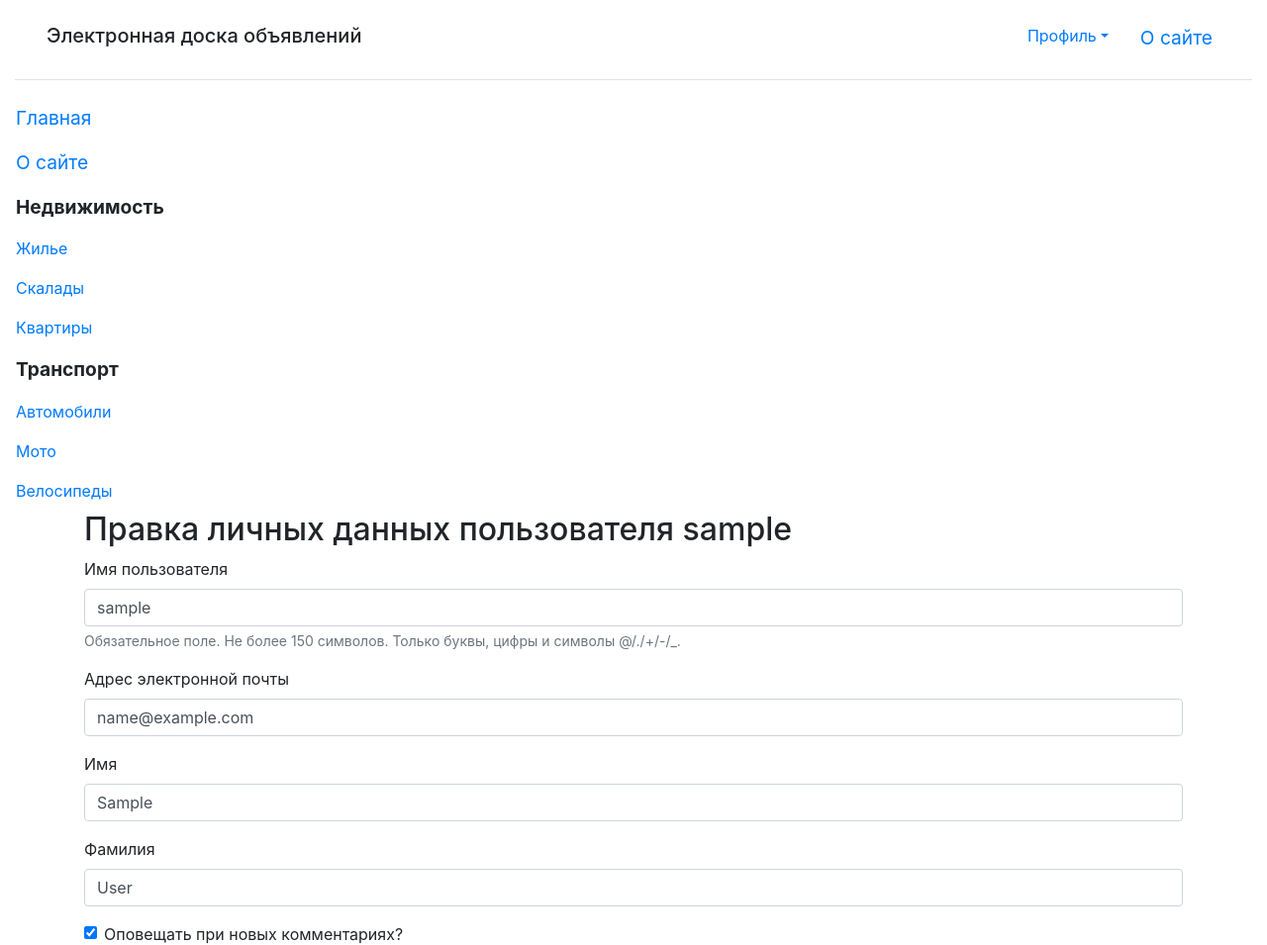
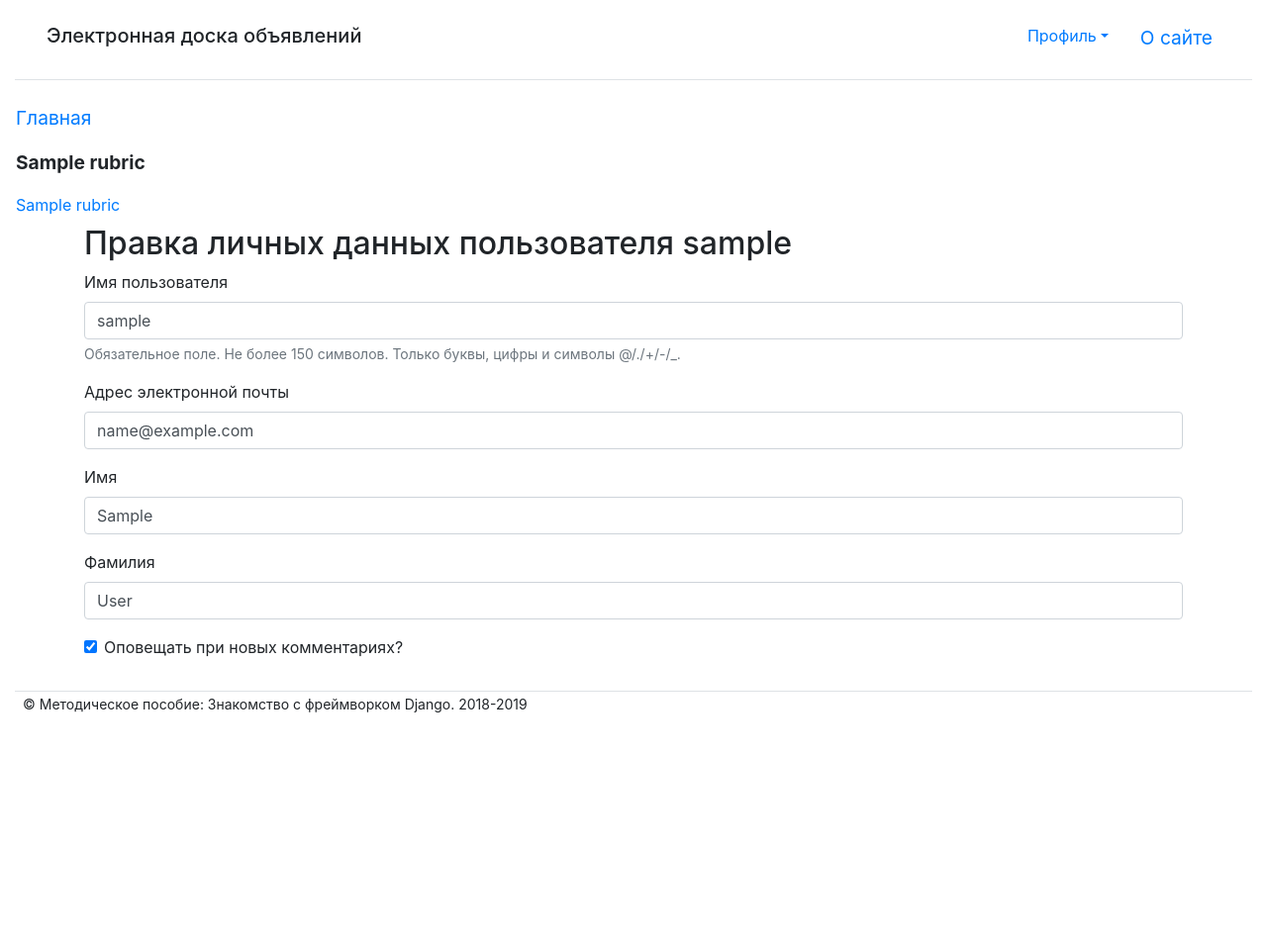
Before and after one commit to Snezhana-star/site, a Django app: page /accounts/profile/change/ in a window 1280 px wide. Shown: the top 955 px of the page at 99% size. After the commit the page ends 720 px from the top, so only its background shows below. Run offline with Django 3.2, Linux system fonts and the light colour scheme; a user stored in the database is signed in; tables that the repository leaves empty hold one stand-in row (values such as "Sample post"); some libraries are stand-ins or nearby versions.

Commit message:
Merge remote-tracking branch 'origin/master'

```diff
--- a/bboard/bboard/urls.py
+++ b/bboard/bboard/urls.py
@@ -19,11 +19,13 @@ from django.urls import path, include
 from django.conf import settings
 from django.views.decorators.cache import never_cache
 from django.views.static import serve
+from django.conf.urls.static import static
 
 urlpatterns = [
-   path('admin/', admin.site.urls),
-   path('', include('main.urls', namespace='')),
+    path('admin/', admin.site.urls),
+    path('', include('main.urls', namespace='')),
 ]
 
 if settings.DEBUG:
-   urlpatterns.append(path('static/<path:path>', never_cache(serve)))
+    urlpatterns.append(path('static/<path:path>', never_cache(serve)))
+    urlpatterns += static(settings.MEDIA_URL, document_root=settings.MEDIA_ROOT)
--- a/bboard/main/forms.py
+++ b/bboard/main/forms.py
@@ -1,12 +1,13 @@
 from django import forms
 
 from .models import AdvUser
+from django.contrib.auth import password_validation
+from django.core.exceptions import ValidationError
 from .models import SuperRubric, SubRubric
 
-from django.contrib.auth import password_validation
-from django.core.exceptions import ValidationError
 
-from .models import user_registrated
+
+
 
 
 class ChangeUserInfoForm(forms.ModelForm):
@@ -46,13 +47,12 @@ class RegisterUserForm(forms.ModelForm):
             raise ValidationError(errors)
 
     def save(self, commit=True):
-        user = super().save(commit=False)
+        user = super().save(commit=True)
         user.set_password(self.cleaned_data['password1'])
-        user.is_active = False
-        user.is_activated = False
+        user.is_active = True
+        user.is_activated = True
         if commit:
             user.save()
-        user_registrated.send(RegisterUserForm, instance=user)
         return user
 
     class Meta:
--- a/bboard/main/models.py
+++ b/bboard/main/models.py
@@ -1,7 +1,7 @@
 from django.db import models
 from django.contrib.auth.models import AbstractUser
 from django.dispatch import Signal
-from .utilities import send_activation_notification
+
 
 
 class AdvUser(AbstractUser):
@@ -16,12 +16,6 @@ class AdvUser(AbstractUser):
 
 user_registrated = Signal(providing_args=['instance'])
 
-
-def user_registrated_dispatcher(sender, **kwargs):
-    send_activation_notification(kwargs['instance'])
-
-
-user_registrated.connect(user_registrated_dispatcher)
 
 
 class Rubric(models.Model):
@@ -51,20 +45,19 @@ class SuperRubric(Rubric):
         verbose_name = 'Надрубрика'
         verbose_name_plural = 'Надрубрики'
 
-
 class SubRubricManager(models.Manager):
-    def get_queryset(self):
-        return super().get_queryset().filter(super_rubric__isnull=False)
+   def get_queryset(self):
+       return super().get_queryset().filter(super_rubric__isnull=False)
 
 
 class SubRubric(Rubric):
-    object = SubRubricManager()
+   object = SubRubricManager()
 
-    def __str__(self):
-        return '%s - %s' % (self.super_rubric, self.name)
+   def __str__(self):
+       return '%s - %s' % (self.super_rubric, self.name)
 
-    class Meta:
-        proxy = True
-        ordering = ('super_rubric__order', 'super_rubric__name', 'order', 'name')
-        verbose_name = 'Подрубрика'
-        verbose_name_plural = 'Подрубрики'
+   class Meta:
+       proxy = True
+       ordering = ('super_rubric__order', 'super_rubric__name', 'order', 'name')
+       verbose_name = 'Подрубрика'
+       verbose_name_plural = 'Подрубрики'
--- a/bboard/main/templates/layout/basic.html
+++ b/bboard/main/templates/layout/basic.html
@@ -40,21 +40,16 @@
 
         <nav class="col-md-auto nav flex-column">
             <a class="nav-link root" href="{% url 'main:index'  %}">Главная</a>
-           <a class="nav-link root" href="{% url 'main:other' page='about' %}">О сайте</a>
-
+            {% for rubric in rubrics %}
+            {% ifchanged rubric.super_rubric.pk %}
             <span class="nav-link root font-weight-bold">
-               Недвижимость
+       {{ rubric.super_rubric.name }}
        </span>
-           <a class="nav-link" href="#">Жилье</a>
-           <a class="nav-link" href="#">Скалады</a>
-           <a class="nav-link" href="#">Квартиры</a>
-
-           <span class="nav-link root font-weight-bold">
-               Транспорт
-           </span>
-           <a class="nav-link" href="#">Автомобили</a>
-           <a class="nav-link" href="#">Мото</a>
-           <a class="nav-link" href="#">Велосипеды</a>
+            {% endifchanged %}
+            <a class="nav-link" href="{% url 'main:by_rubric' pk=rubric.pk %}">
+                {{ rubric.name }}
+            </a>
+            {% endfor %}
         </nav>
 
         <div class="container">
--- a/bboard/main/urls.py
+++ b/bboard/main/urls.py
@@ -20,9 +20,9 @@ urlpatterns = [
     path('accounts/logout/', BBLogoutView.as_view(), name='logout'),
     path('accounts/profile/delete/', DeleteUserView.as_view(), name='profile_delete'),
     path('accounts/profile/change/', ChangeUserInfoView.as_view(), name='profile_change'),
+    path('accounts/password/change/', BBPasswordChangeView.as_view(), name='password_change'),
     path('accounts/profile/', profile, name='profile'),
     path('accounts/login', BBLoginView.as_view(), name='login'),
-    path('accounts/password/change/', BBPasswordChangeView.as_view(), name='password_change'),
     path('<int:pk>/', by_rubric, name='by_rubric'),
     path('<str:page>/', other_page, name='other'),
     path('', index, name='index')
```
Also changed, not shown: bboard/bboard/settings.py (+15 -5 lines), bboard/main/admin.py (+2 -9 lines), bboard/main/utilities.py (+7 -12 lines), 1 other file. Lines whose indentation alone changed are shown as unchanged.
